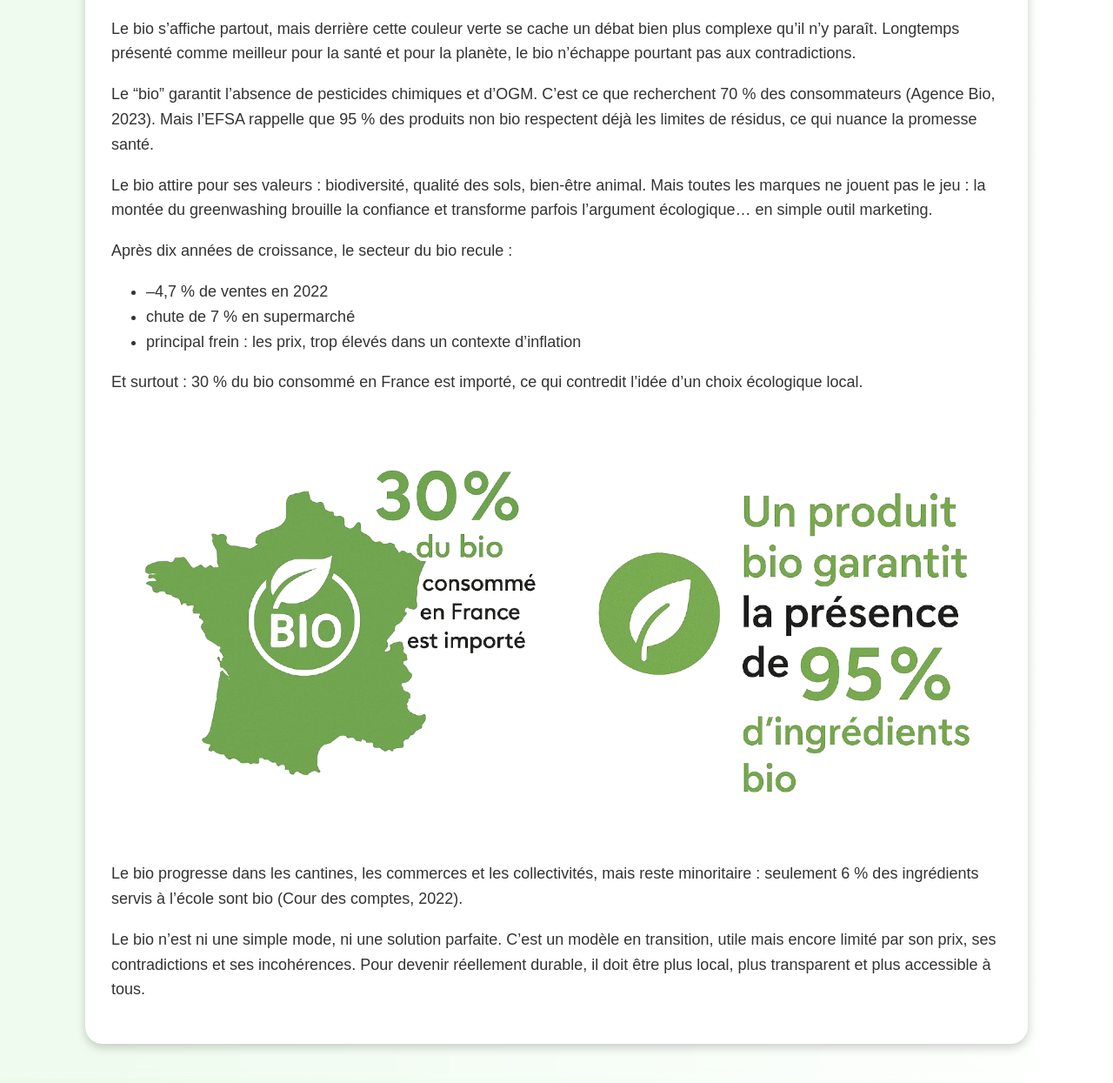
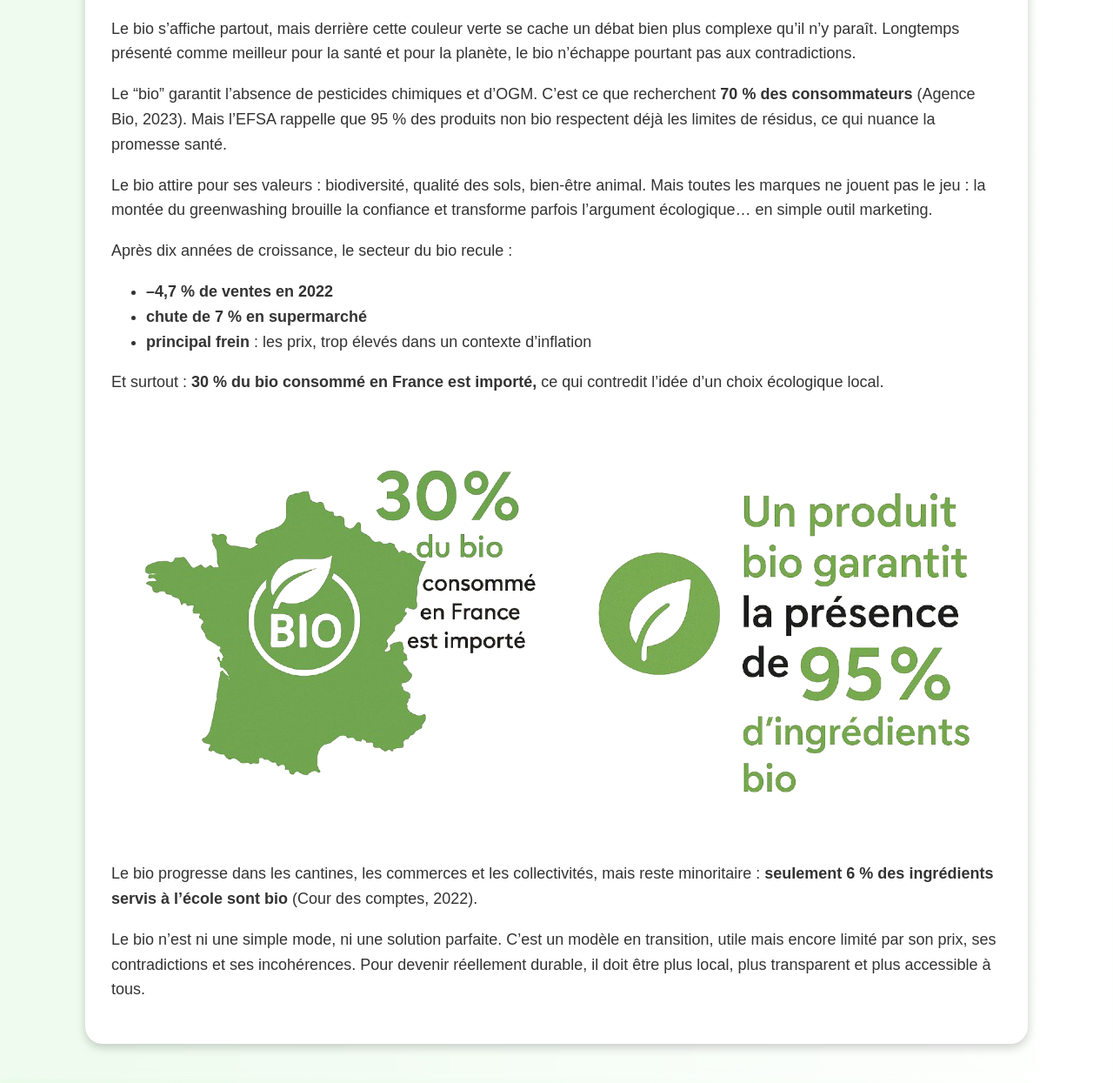
Before and after one commit to Kamimou/SAE_302WEBDOC, a plain HTML site: page html/article.html in a window 1280 px wide. Shown: the part 6696-7941 px from the top of the page at 87% size. Drawn offline with Linux system fonts and the light colour scheme; files whose address does not match are found by name.

Commit message:
article finit

```diff
--- a/html/article.html
+++ b/html/article.html
@@ -151,22 +151,22 @@
     <img src="../image/ImageArticle3.png" alt="Loi EGALIM" class="articlePrincipal2">
 
       <p>Le bio s’affiche partout, mais derrière cette couleur verte se cache un débat bien plus complexe qu’il n’y paraît. Longtemps présenté comme meilleur pour la santé et pour la planète, le bio n’échappe pourtant pas aux contradictions.</p>
-      <p>Le “bio” garantit l’absence de pesticides chimiques et d’OGM. C’est ce que recherchent 70 % des consommateurs (Agence Bio, 2023). Mais l’EFSA rappelle que 95 % des produits non bio respectent déjà les limites de résidus, ce qui nuance la promesse santé.</p>
+      <p>Le “bio” garantit l’absence de pesticides chimiques et d’OGM. C’est ce que recherchent <strong>70 % des consommateurs</strong> (Agence Bio, 2023). Mais l’EFSA rappelle que 95 % des produits non bio respectent déjà les limites de résidus, ce qui nuance la promesse santé.</p>
       <p>Le bio attire pour ses valeurs : biodiversité, qualité des sols, bien-être animal. Mais toutes les marques ne jouent pas le jeu : la montée du greenwashing brouille la confiance et transforme parfois l’argument écologique… en simple outil marketing.</p>
       <p>Après dix années de croissance, le secteur du bio recule :</p>
       <ul>
-        <li>–4,7 % de ventes en 2022</li>
-        <li>chute de 7 % en supermarché</li>
-        <li>principal frein : les prix, trop élevés dans un contexte d’inflation</li>
+        <li><strong>–4,7 % de ventes en 2022</strong></li>
+        <li><strong>chute de 7 % en supermarché</strong></li>
+        <li><strong>principal frein </strong> : les prix, trop élevés dans un contexte d’inflation</li>
       </ul>
-      <p>Et surtout : 30 % du bio consommé en France est importé, ce qui contredit l’idée d’un choix écologique local.</p>
+      <p>Et surtout : <strong>30 % du bio consommé en France est importé,</strong> ce qui contredit l’idée d’un choix écologique local.</p>
 
     <div class="cote-a-cote">
       <img src="../image/Bio30.png" alt="Stats Bio2" class="article3-img">
       <img src="../image/Bio95.png" alt="Stats Bio2" class="article31-img">
     </div>
 
-      <p>Le bio progresse dans les cantines, les commerces et les collectivités, mais reste minoritaire : seulement 6 % des ingrédients servis à l’école sont bio (Cour des comptes, 2022).</p>
+      <p>Le bio progresse dans les cantines, les commerces et les collectivités, mais reste minoritaire : <strong>seulement 6 % des ingrédients servis à l’école sont bio</strong> (Cour des comptes, 2022).</p>
       <p>Le bio n’est ni une simple mode, ni une solution parfaite. C’est un modèle en transition, utile mais encore limité par son prix, ses contradictions et ses incohérences. Pour devenir réellement durable, il doit être plus local, plus transparent et plus accessible à tous.</p>
     </div>
   </section>
```
